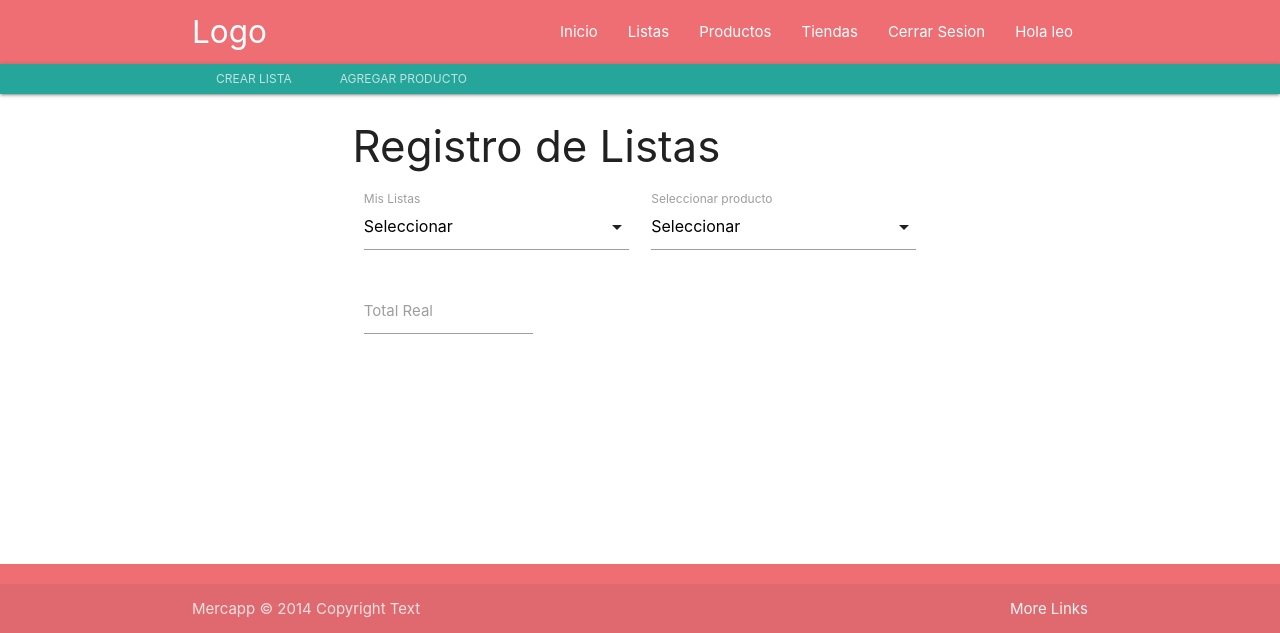
After one commit to leonsandoval/mercapp, a Django app: page /producto-add/1/ in a window 1280 px wide. The commit adds this page. Shown: the top 633 px of the page. Run offline with Django 3.2, Linux system fonts and the light colour scheme; a user stored in the database is signed in; data comes from the database, SQL or seed files in the repository; data that the repository does not hold is empty; parts of the project's set-up code (start-up, migrations or seed data) failed here and were passed over; some libraries are stand-ins or nearby versions.

Commit message:
hasta agregar el detalle

```diff
--- a/core/models.py
+++ b/core/models.py
@@ -5,11 +5,11 @@ from django.contrib.auth.models import User
 # Create your models here.
 
 class Lista(models.Model):
+    id_usuario = models.ForeignKey(User, on_delete=models.CASCADE)
     nombre = models.CharField(max_length=25)
     cant_productos = models.IntegerField()
     total_presupuestado = models.IntegerField()
     total_real = models.IntegerField()
-
     def __str__(self):
         return self.nombre
 
@@ -74,13 +74,11 @@ class Detalle_Producto(models.Model):
     nota_adicional = models.CharField(max_length=250)
     costo_real = models.IntegerField()
     id_producto = models.ForeignKey(Producto, on_delete=models.CASCADE)
-    fecha_valorizacion =models.DateField(auto_now=False, auto_now_add=False)
+    fecha_valorizacion = models.CharField(max_length=10) #models.DateField(auto_now=False, auto_now_add=False)
 
 
 class Detalle_Lista(models.Model):
+    id_lista = models.ForeignKey(Lista, on_delete=models.CASCADE)
     id_producto = models.ForeignKey(Producto, on_delete=models.CASCADE)
     costo_presupuestado = models.IntegerField()
     cantidad = models.IntegerField()
-
-    def __str__(self):
-        return self.id_producto
--- a/core/static/core/css/style.css
+++ b/core/static/core/css/style.css
@@ -1,3 +1,17 @@
 .contenedor-principal {
     min-height: 500px;
 }
+.menu {
+    height: 30px;
+    background: #26a69a;
+}
+.menu .tabs .tab a {
+    font-size: 12px;
+}
+.menu .tabs .tab {
+    line-height: 30px;
+    height: 30px;
+}
+.menu .tabs {
+    height: 30px;
+}
--- a/core/static/core/js/script.js
+++ b/core/static/core/js/script.js
@@ -4,6 +4,10 @@ $(document).ready(function(){
 
     $('.carousel.carousel-slider').carousel({
         fullWidth: true
-      });
-      $('select').formSelect();
+    });
+    $('select').formSelect();
+    $('.datepicker').datepicker({
+        selectMonths: true, // Creates a dropdown to control month
+        format: 'dd-mm-yyyy'
+    });
 });
--- /dev/null
+++ b/core/templates/core/agregar_producto.html
@@ -0,0 +1,63 @@
+{% extends 'core/base.html' %}
+
+{% load static %}
+
+{% block contenidoprincipal %}
+{% if request.user.is_authenticated %}
+<nav class="menu">
+    <div class="container">
+        <ul class="tabs tabs-transparent">
+            <li class="tab"><a href="/listas">Crear Lista</a></li>
+            <li class="tab"><a href="/producto-add/{{ request.user.id }}">Agregar Producto</a></li>
+        </ul>
+    </div>
+</nav>
+{% endif %}
+
+<section class="container">
+    <div class="row">
+      {% csrf_token %}
+        <div class="subtitle-section col s12 m8 offset-m2">
+            <h3 class="grey-title">Registro de Listas</h3>
+        </div>
+
+        <form  method="post" id="formulario1" class="contacto-form col s12 m8 offset-m2" action="" enctype="multipart/form-data">
+            {% csrf_token %}
+
+            <div class="input-field col s12 m6">
+                <select id="cboList" name="cboList">
+                    <option value="" disabled selected>Seleccionar</option>
+                    {% for l in list %}
+                        <option value="{{ l.id }}">{{ l.nombre }}</option>
+                    {% endfor %}
+                </select>
+                <label>Mis Listas</label>
+            </div>
+            <div class="input-field col s12 m6">
+                <select id="cboProduct" name="cboProduct">
+                    <option value="" disabled selected>Seleccionar</option>
+                    {% for p in product %}
+                        <option value="{{ p.id }}" >{{ p.nombre }}</option>
+                    {% endfor %}
+                </select>
+                <label>Seleccionar producto</label>
+            </div>
+
+            <div class="input-field col s12 m4">
+                <input id="txtTotalReal" type="number" value="" name="txtTotalReal" class="validate" maxlength="7"></input>
+                <label for="txtTotalReal">Total Real</label>
+            </div>
+
+
+
+
+
+
+
+
+
+        </form>
+    </div>
+</section>
+
+{% endblock contenidoprincipal %}
--- a/core/templates/core/base.html
+++ b/core/templates/core/base.html
@@ -92,6 +92,7 @@
 </head>
 <body>
     <header>
+
         <nav>
             <div class="nav-wrapper">
                 <div class="container">
@@ -101,10 +102,10 @@
                         <li><a href="/">Inicio</a></li>
                         <li><a href="/listas">Listas</a></li>
                         <li><a href="/productos">Productos</a></li>
-                        <li><a href="/tiendas">tiendas</a></li>
-                        {% if request.user.is_autenticated %}
-                        <li><a href="{% url 'logout'  %}">Cerrar Sesion</a></li>
-                        <li><a href="">{{ request.user.first_name }}</a></li>
+                        <li><a href="/tiendas">Tiendas</a></li>
+                        {% if request.user.is_authenticated %}
+                            <li><a href="{% url 'logout'  %}">Cerrar Sesion</a></li>
+                            <li><a href="">Hola {{ request.user.username }}</a></li>
                         {% else %}
                         <li><a href="{% url 'login' %}">Iniciar Sesion</a></li>
                         <li><a href="{% url 'register' %}">Registrate</a></li>
@@ -118,8 +119,8 @@
             <li><a href="/">Inicio</a></li>
             <li><a href="/listas">Listas</a></li>
             <li><a href="/productos">Productos</a></li>
-            <li><a href="/tiendas">tiendas</a></li>
-            {% if request.user.is_autenticated %}
+            <li><a href="/tiendas">Tiendas</a></li>
+            {% if request.user.is_authenticated %}
             <li><a href="{% url 'logout'  %}">Cerrar Sesion</a></li>
             <li><a href="">{{ request.user.first_name }}</a></li>
             {% else %}
--- a/core/urls.py
+++ b/core/urls.py
@@ -9,4 +9,5 @@ urlpatterns = [
     path('listas/', listas, name="listas"),
     path('productos/', productos, name="productos"),
     path('tiendas/', tiendas, name="tiendas"),
+    path('producto-add/<id>/', detalleLista, name="producto-add"),
 ]
--- a/core/views.py
+++ b/core/views.py
@@ -28,17 +28,18 @@ def productos(request):
 
     if request.POST:
         detProducto = Detalle_Producto()
+        detProducto.nota_adicional = request.POST.get('txtNotaAdicional')
+        detProducto.costo_real = request.POST.get('txtCostoReal')
+        detProducto.fecha_valorizacion = request.POST.get('txtFecValoriza')
+        tienda = Tienda()
+        tienda.id = request.POST.get('cboTienda')
+        detProducto.id_tienda = tienda
+
         producto = Producto()
-        # producto.nombre = request.POST.get(txtNombre)
-        tienda = Tienda()
-        tienda.id = request.POST.get(cboTienda)
-        detProducto.nota_adicional = request.POST.get(txtNotaAdicional)
-        detProducto.costo_real = request.POST.get(txtCostoReal)
-        producto.id =request.POST.get(cboProducto)
-        detProducto.fecha_valorizacion = request.POST.get(txtFecValoriza)
+        producto.id = request.POST.get('cboProducto')
+        detProducto.id_producto = producto
 
         try:
-            producto.save()
             detProducto.save()
             variables['mensaje'] = "Guardado correctamente"
         except:
@@ -104,5 +105,20 @@ def listas(request):
         except:
             variables['mensaje'] = "No se ha podido guardar"
 
-    return render(request, 'core/listas.html',variables
-    )
+    return render(request, 'core/tiendas.html',variables)
+
+def detalleLista(request, id):
+    lista = Lista.objects.filter(id_usuario=id)
+    producto = Producto.objects.all()
+
+    variables = {
+       'list':lista,
+       'product': producto
+    }
+
+
+    return render(request, 'core/agregar_producto.html',variables)
+
+# def cargarProducto()
+#     infoProduct = Producto.objects.filter(id=id)
+#         print(infoProduct)
```
Also changed, not shown: core/admin.py (+7 -0 lines), core/templates/core/listas.html (+17 -17 lines), core/migrations/0004_auto_20181215_0440.py (added), core/migrations/0005_detalle_lista_id_lista.py (added), core/migrations/0006_lista_id_usuario.py (added).
